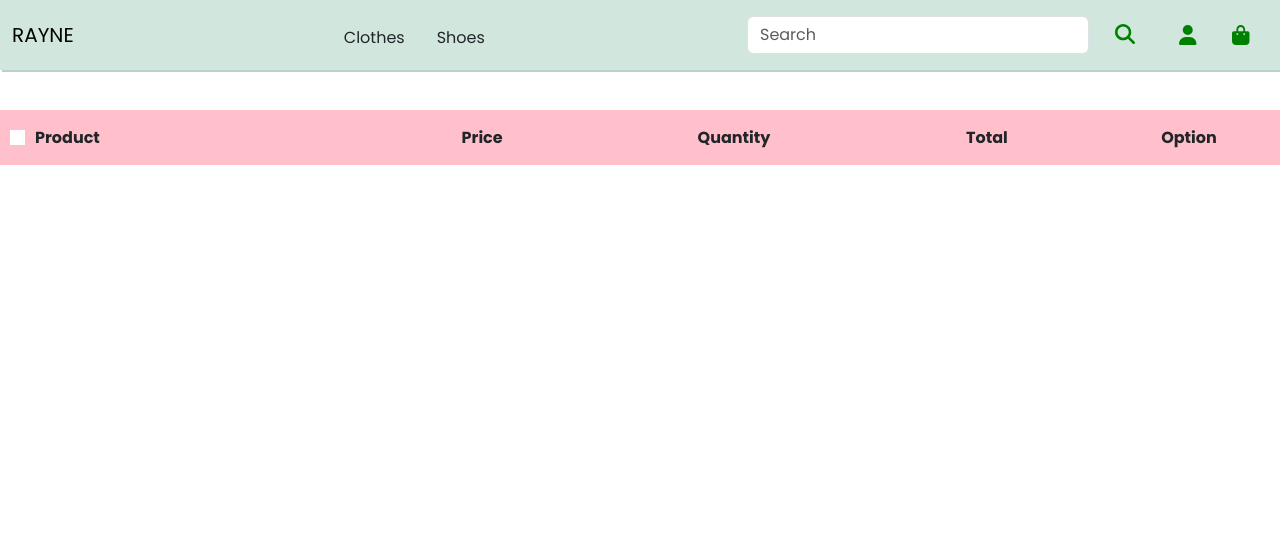
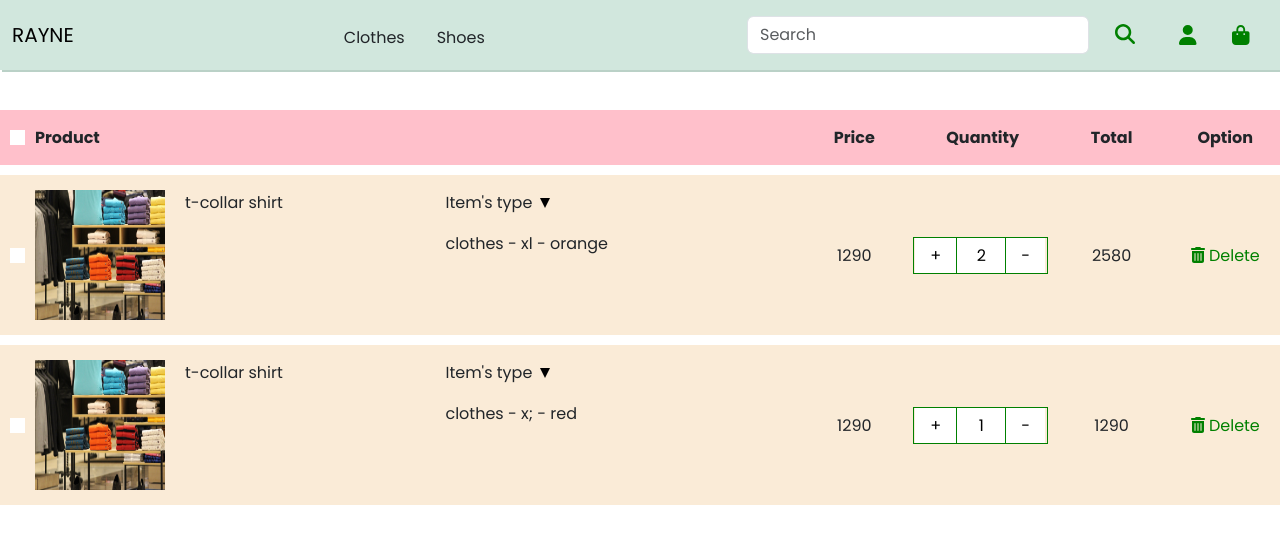
Before and after one commit to Nguyen-Phuong-Anh/clothes-shop, a React (Create React App) app in the folder frontend/: page /cart in a window 1280 px wide. Shown: the top 544 px of the page. Built offline with nearby package versions, Linux system fonts and the light colour scheme.

Commit message:
align css and fix bug of cart and cart item

```diff
--- a/frontend/src/components/SnippetQuantity.js
+++ b/frontend/src/components/SnippetQuantity.js
@@ -3,7 +3,7 @@ function SnippetQuantity({ number, setNumber}) {
         <div className='snippet'>
             <button
             onClick={() => {
-                let val = number + 1
+                let val = ++number
                 setNumber(val)
             }}
             >+</button>
@@ -15,7 +15,7 @@ function SnippetQuantity({ number, setNumber}) {
             <button
             onClick={() => {
                 if(number > 1) {
-                    let val = number - 1
+                    let val = --number
                     setNumber(val)
                 }
             }}
--- a/frontend/src/components/cartItem/CartItem.js
+++ b/frontend/src/components/cartItem/CartItem.js
@@ -4,9 +4,10 @@ import image3 from '../../images/clothes3.jpg'
 import { FontAwesomeIcon } from '@fortawesome/react-fontawesome';
 import { faTrashCan } from '@fortawesome/free-solid-svg-icons';
 import { useState } from 'react';
+import Button from '../Button';
 
-function CartItem() {
-    const [number, setNumber] = useState(1)
+function CartItem({item, product}) {
+    const [number, setNumber] = useState(`${Number(item.number)}`)
     const [rotate, setRotate] = useState(false)
 
     function handleCheck() {
@@ -27,32 +28,45 @@ function CartItem() {
                 <div className={styles.checkBox_wrapper}>
                     <input
                     className='checkbox' type="checkbox"
-                    id='checkItem[]'
+                    id={`item${item.id}`}
                     name='checkItem[]'
                     onChange={handleCheck}
                     />
-                        <label htmlFor="checkItem[]"></label>
+                        <label htmlFor={`item${item.id}`}></label>
                     </div>
                     <div className={styles.itemBody}>
                         <img src={image3} alt='item'/>
-                        <p>fsfjfsfjfsfjfsfjfsfjfsfjfsfjfsfjfsfjfsfjfsfjfsfjfsfjfsfjfsfjfsfjfsfjfsfjfsfjfsfjfsfj</p>
+                        <p>{item.name}</p>
                     </div>
                     <div className={styles.itemInfo}>
                         <p id='type' className={`${styles.type} ${rotate ? styles.rotate : ''}`} onClick={handleRotate}>Item's type</p>
-                        <p>collar shirt - m - red</p>
-                        <div className={`${styles.popUp} ${rotate ? styles.show : ''}`}>
-                            <p>Color</p>
-                            <p>Size</p>
+                        <p>{`${item.category} - ${item.size} - ${item.color}`}</p>
+
+                        <div className={styles.popWrapper}>
+                            <div className={`${styles.popUp} ${rotate ? styles.show : ''}`}>
+                                <p>Color</p>
+                                <div className={styles.button_group}>
+                                    {product.colors.map(item => (
+                                        <div><Button color={item} /></div>
+                                    ))}
+                                </div>
+                                <p>Size</p>
+                                <div className={styles.button_group}>
+                                    {product.sizes.map(item => (
+                                        <div><Button size={item} /></div>
+                                    ))}
+                                </div>
+                            </div>
                         </div>
                     </div>
                 </div>
             </td>
 
-            <td>price</td>
+            <td className={styles.num}>{product.price}</td>
 
             <td className={styles.center}><SnippetQuantity number={number} setNumber={setNumber}/></td>
 
-            <td>total</td>
+            <td className={styles.num}>{number * product.price}</td>
 
             <td>
                 <div className={styles.delete}>
--- a/frontend/src/components/cartItem/CartItem.module.css
+++ b/frontend/src/components/cartItem/CartItem.module.css
@@ -1,4 +1,3 @@
-
 .item img {
     width: 130px;
     height: 130px;
@@ -14,7 +13,7 @@
 
 .itemBody {
     display: flex;
-    width: 340px;
+    width: 250px;
 }
 
 .itemBody p {
@@ -22,8 +21,16 @@
 }
 
 .itemInfo {
-    width: 120px;
+    width: 200px;
     word-wrap: break-word;
+}
+
+.itemInfo p:nth-child(2) {
+    cursor: context-menu;
+}
+
+.popWrapper {
+    position: relative;
 }
 
 .type {
@@ -50,11 +57,13 @@
 
 .popUp {
     position: absolute;
-    top: 230px;
-    width: 250px;
+    top: -45px;
+    width: 220px;
     height: 200px;
     background-color: pink;
     display: none;
+    z-index: 99;
+    padding: 10px;
 }
 
 .popUp::before {
@@ -72,6 +81,17 @@
 
 .show {
     display: block;
+}
+
+.button_group {
+    width: 100%;
+    display: flex;
+    gap: 0 10px;
+    margin-bottom: 10px;
+}
+
+.num {
+    cursor: context-menu;
 }
 
 .center {
--- a/frontend/src/data.js
+++ b/frontend/src/data.js
@@ -12,6 +12,21 @@ const data = {
 
     Products: [
         {
+            id: 1,
+            category: 'clothes', //shoes or clothes
+            name: 't-collar shirt',
+            type: 'shirt', // shirts, sneakers...
+            sizes: ['xl', 'm', 'l'],
+            colors: ['red', 'orange'],
+            material: 'cotton',
+            description: 'Lorem ipsum dolor sit amet, consectetuer adipiscing elit. Maecenas porttitor congue massa. Fusce posuere, magna sed pulvinar ultricies, purus lectus malesuada libero, sit amet commodo magna eros quis urna.Nunc viverra imperdiet enim. Fusce est. Vivamus a tellus.Pellentesque habitant morbi tristique senectus et netus et malesuada fames ac turpis egestas. Proin pharetra nonummy pede. Mauris et orci.Aenean nec lorem. In porttitor. Donec laoreet nonummy augue.Suspendisse dui purus, scelerisque at, vulputate vitae, pretium mattis, nunc. Mauris eget neque at sem venenatis eleifend. Ut nonummy.',
+            number: 4239, //number of remain products
+            price: 1290,
+            sold: 1239,
+            review: 184,
+        },
+        {
+            id: 2,
             category: 'clothes', //shoes or clothes
             name: 't-collar shirt',
             type: 'shirt', // shirts, sneakers...
@@ -20,8 +35,75 @@ const data = {
             material: 'cotton',
             description: 'very good',
             number: 4239, //number of remain products
-            price: 1290
-        }
+            price: 1290,
+            sold: 1239,
+            review: 184,
+        },
+        {
+            id: 3,
+            category: 'clothes', //shoes or clothes
+            name: 't shirt',
+            type: 'shirt', // shirts, sneakers...
+            sizes: ['xl', 'm', 'l'],
+            colors: ['red', 'orange'],
+            material: 'polystyrene',
+            description: 'very good',
+            number: 4290, //number of remain products
+            price: 3288,
+            sold: 1239,
+            review: 184,
+        },
+        {
+            id: 4,
+            category: 'clothes', //shoes or clothes
+            name: 't shirt',
+            type: 'shirt', // shirts, sneakers...
+            sizes: ['xl', 'm', 'l'],
+            colors: ['red', 'orange'],
+            material: 'polystyrene',
+            description: 'very good',
+            number: 4290, //number of remain products
+            price: 3288,
+            sold: 1239,
+            review: 184,
+        },
+        {
+            id: 5,
+            category: 'clothes', //shoes or clothes
+            name: 't shirt',
+            type: 'shirt', // shirts, sneakers...
+            sizes: ['xl', 'm', 'l'],
+            colors: ['red', 'orange'],
+            material: 'polystyrene',
+            description: 'very good',
+            number: 4290, //number of remain products
+            price: 3288,
+            sold: 1239,
+            review: 184,
+        },
+    ],
+
+    Cart: [
+        {
+            id: 1,
+            category: 'clothes', //shoes or clothes
+            name: 't-collar shirt',
+            type: 'shirt', // shirts, sneakers...
+            size: 'xl',
+            color: 'orange',
+            material: 'cotton',
+            number: 2,
+        },
+        {
+            id: 2,
+            category: 'clothes', //shoes or clothes
+            name: 't-collar shirt',
+            type: 'shirt', // shirts, sneakers...
+            size: 'x;',
+            color: 'red',
+            material: 'cotton',
+            number: 1,
+        },
     ]
 }
 
--- a/frontend/src/views/Cart.js
+++ b/frontend/src/views/Cart.js
@@ -1,5 +1,6 @@
 import styles from './Cart.module.css'
 import CartItem from '../components/cartItem/CartItem';
+import data from '../data';
 
 function Cart() {
     function handleCheckAll() {
@@ -34,7 +35,12 @@ function Cart() {
                 </thead>
 
                 <tbody>
+                    {
 
+                    data.Cart.map(item => {
+                        const product = data.Products.find(product => product.id === item.id)
+                        return ( <CartItem key={item.id} item={item} product={product} /> )
+                    })}
                 </tbody>
             </table>
         </div>
--- a/frontend/src/views/Cart.module.css
+++ b/frontend/src/views/Cart.module.css
@@ -76,3 +76,7 @@
     padding: 15px 0;
     background-color: pink;
 }
+
+.header th:not(:first-child) {
+    cursor: context-menu;
+}
--- a/frontend/src/views/Product.js
+++ b/frontend/src/views/Product.js
@@ -36,6 +36,7 @@ function Product() {
             size: size[0].value,
             color: color[0].value,
             material: product.material,
+            number: number
         };
 
         dispatch({
```
